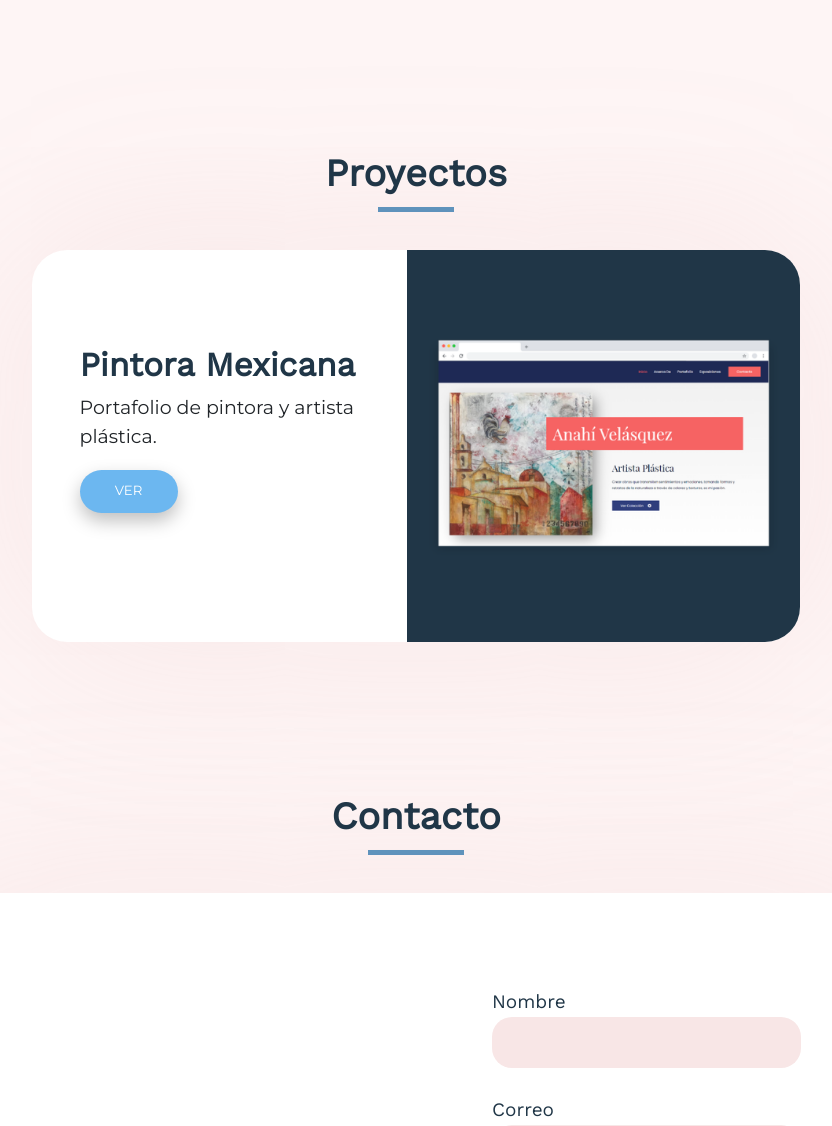
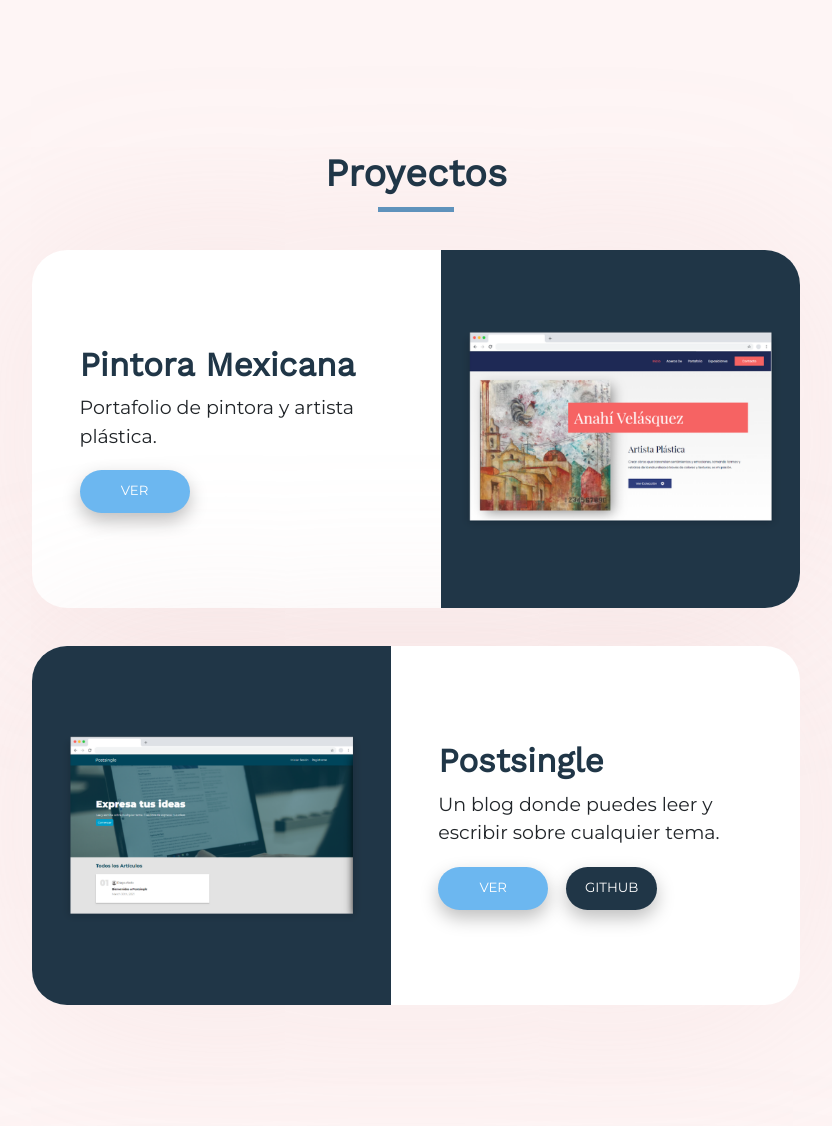
Before and after one commit to Diegoav87/Diego-Abdo, a Django app: page / in a window 1280 px wide. Shown: the part 1378-2504 px from the top of the page, without its empty margins (224-1056 px from the left). Run offline with Django 3.2, Linux system fonts and the light colour scheme.

Commit message:
Se agregó proyecto postsingle

```diff
--- a/static/css/main.css
+++ b/static/css/main.css
@@ -325,6 +325,10 @@ button {
   min-height: 100%;
 }
 
+.project-thumbnail {
+  width: 100%;
+}
+
 .project-right {
   border-bottom-right-radius: 35px;
   border-top-right-radius: 35px;
@@ -337,6 +341,7 @@ button {
 
 .project-info {
   padding: 5rem 2.5rem 5rem 2.5rem;
+  width: 100%;
 }
 
 /* Contact */
--- a/templates/index.html
+++ b/templates/index.html
@@ -98,19 +98,19 @@
         </div>
         </div>
 
-    <!-- <div class="project-block">
+    <div class="project-block">
         <div class="project-thumbnail">
-            <img alt="encuestas" class="project-left" src="{% static 'images/pokelix-frame.png' %}">
+            <img alt="encuestas" class="project-left" src="{% static 'images/postsingle-project.png' %}">
         </div>
         <div class="project-info">
-            <h3>Pokelix</h3>
-            <p>Busca cualquier pokemón y ve sus detalles.</p>
+            <h3>Postsingle</h3>
+            <p>Un blog donde puedes leer y escribir sobre cualquier tema.</p>
             <div class="project-btns">
-                <a target="_blank" href="https://pokelix.herokuapp.com/"><button class="blue-btn ver-btn">VER</button></a>
-                <a target="_blank" href="https://github.com/Diegoav87/Pokelix"><button class="dark-btn git-btn">GITHUB</button></a>
+                <a target="_blank" href="https://postsingle.netlify.app/"><button class="blue-btn ver-btn">VER</button></a>
+                <a target="_blank" href="https://github.com/Diegoav87/Postsingle"><button class="dark-btn git-btn">GITHUB</button></a>
             </div>
         </div>
-    </div> -->
+    </div>
 </section>
 
 <section class="contact-section" id="contact">
```
Also changed, not shown: static/images/postsingle-project.png (added).
